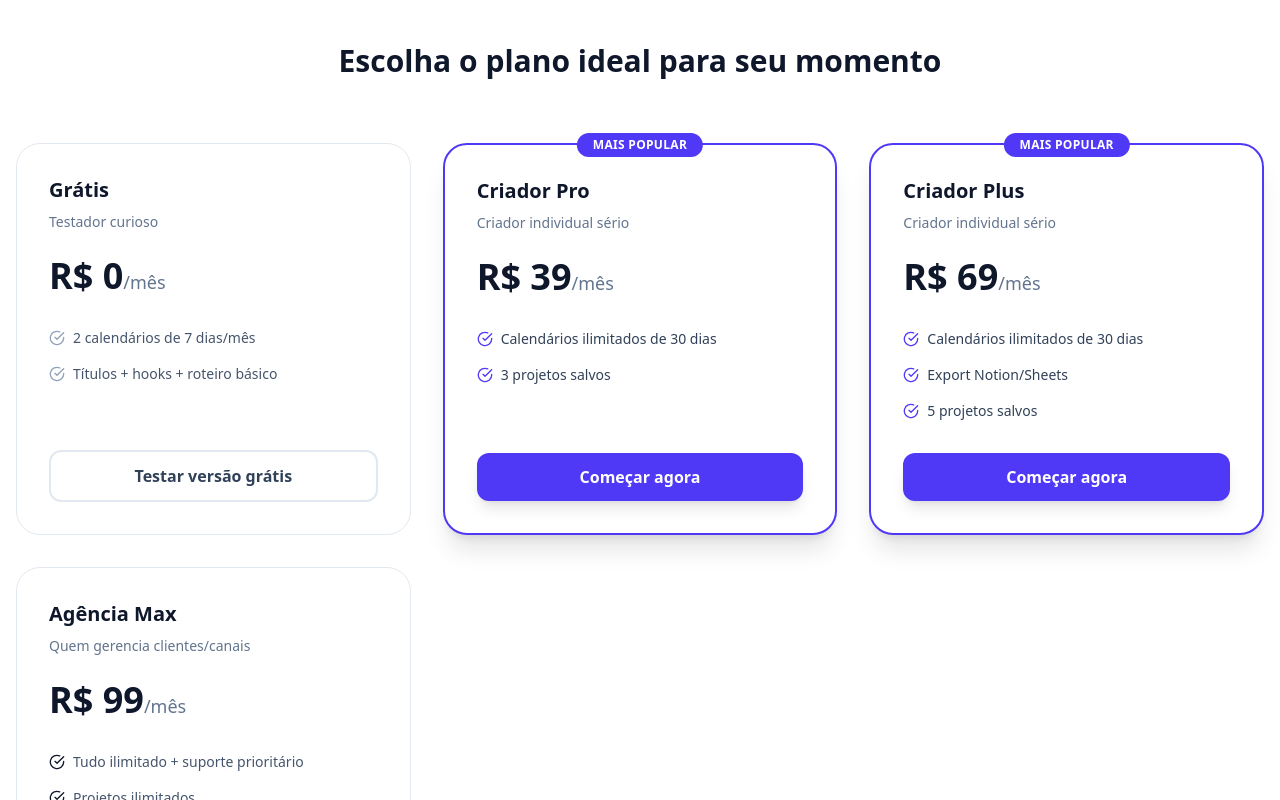
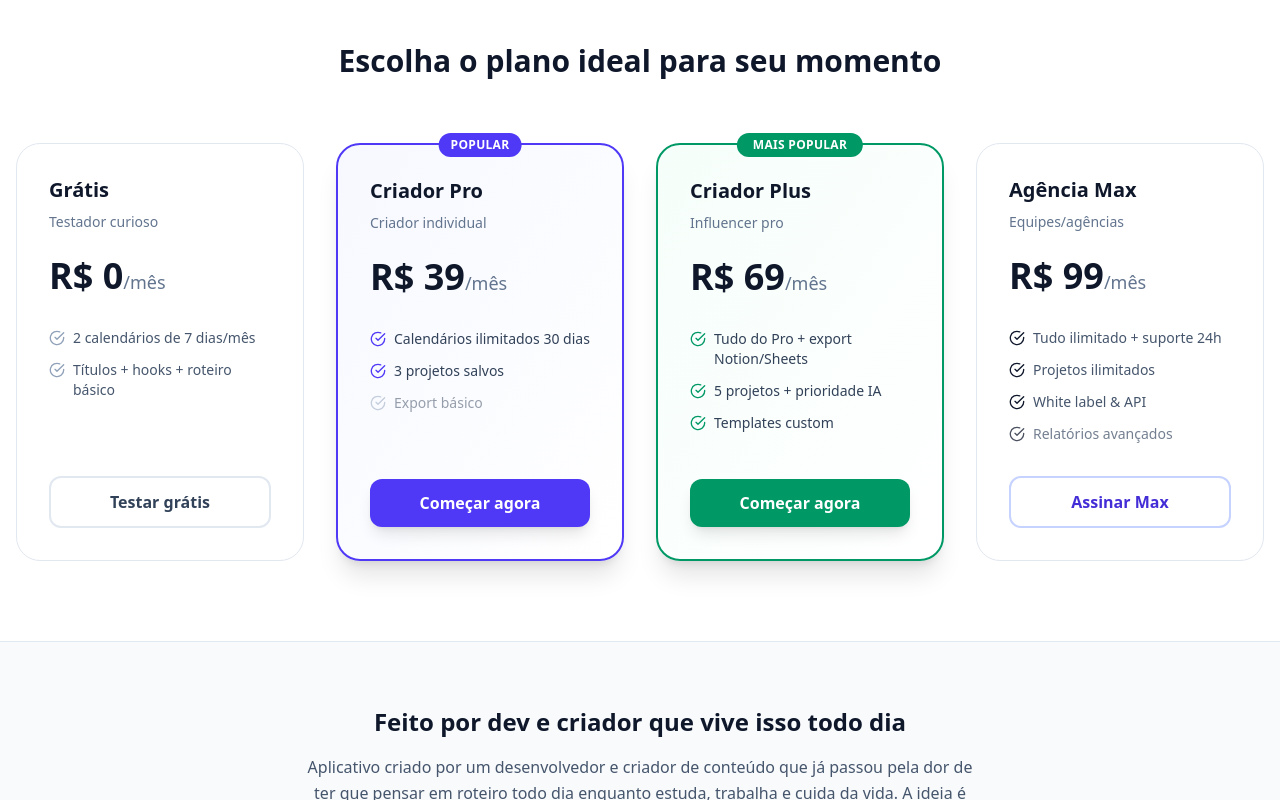
Before and after one commit to matheuskendi/groadmapia, a React (Vite) app: page / in a window 1280 px wide. Shown: the part 2400-3200 px from the top of the page. Built offline with nearby package versions, Linux system fonts and the light colour scheme; no server answers.

Commit message:
Atualizando planos de preços na landing page

```diff
--- a/components/LandingPage.tsx
+++ b/components/LandingPage.tsx
@@ -175,114 +175,124 @@ const LandingPage: React.FC<LandingPageProps> = ({ onAuth }) => {
         <div className="text-center mb-16">
           <h2 className="text-3xl font-bold text-slate-900">Escolha o plano ideal para seu momento</h2>
         </div>
-        <div className="grid md:grid-cols-3 gap-8">
+        <div className="grid grid-cols-1 sm:grid-cols-2 md:grid-cols-4 gap-6 lg:gap-8">
+
           {/* Grátis */}
-          <div className="p-8 rounded-3xl border border-slate-200 bg-white flex flex-col">
+          <div className="group p-6 lg:p-8 rounded-3xl border border-slate-200 bg-white h-full flex flex-col hover:shadow-md transition-all">
             <h3 className="text-xl font-bold text-slate-900 mb-2">Grátis</h3>
             <p className="text-slate-500 text-sm mb-6">Testador curioso</p>
             <div className="text-4xl font-bold text-slate-900 mb-8">R$ 0<span className="text-lg font-normal text-slate-500">/mês</span></div>
-            <ul className="space-y-4 mb-8 flex-1">
-              <li className="flex items-start gap-2 text-slate-600 text-sm">
-                <CheckCircle className="h-4 w-4 text-slate-400 shrink-0 mt-0.5" />
+            <ul className="space-y-3 mb-8 flex-1 min-h-0 text-sm text-slate-600">
+              <li className="flex items-start gap-2">
+                <CheckCircle className="h-4 w-4 text-slate-400 shrink-0 mt-0.5 flex-shrink-0" />
                 2 calendários de 7 dias/mês
               </li>
-              <li className="flex items-start gap-2 text-slate-600 text-sm">
-                <CheckCircle className="h-4 w-4 text-slate-400 shrink-0 mt-0.5" />
+              <li className="flex items-start gap-2">
+                <CheckCircle className="h-4 w-4 text-slate-400 shrink-0 mt-0.5 flex-shrink-0" />
                 Títulos + hooks + roteiro básico
               </li>
             </ul>
             <button
-              onClick={() => onAuth('SIGNUP')}
-              className="w-full py-3 px-4 rounded-xl border-2 border-slate-200 text-slate-700 font-bold hover:bg-slate-50 transition-colors"
+                onClick={() => onAuth('SIGNUP')}
+                className="w-full py-3 px-4 rounded-xl border-2 border-slate-200 text-slate-700 font-bold hover:bg-slate-50 transition-colors"
             >
-              Testar versão grátis
+              Testar grátis
             </button>
           </div>
 
-          {/* Criador Plus */}
-          <div className="p-8 rounded-3xl border-2 border-indigo-600 bg-white relative shadow-xl flex flex-col">
-            <div className="absolute -top-3 left-1/2 transform -translate-x-1/2 bg-indigo-600 text-white px-4 py-1 rounded-full text-xs font-bold uppercase tracking-wide">
-              Mais Popular
+          {/* Pro */}
+          <div className="group p-6 lg:p-8 rounded-3xl border-2 border-indigo-600 bg-gradient-to-br from-indigo-50/50 to-white h-full flex flex-col relative shadow-xl hover:shadow-2xl transition-all">
+            <div className="absolute -top-3 left-1/2 -translate-x-1/2 bg-indigo-600 text-white px-3 py-1 rounded-full text-xs font-bold uppercase tracking-wide">
+              Popular
             </div>
             <h3 className="text-xl font-bold text-slate-900 mb-2">Criador Pro</h3>
-            <p className="text-slate-500 text-sm mb-6">Criador individual sério</p>
+            <p className="text-slate-500 text-sm mb-6">Criador individual</p>
             <div className="text-4xl font-bold text-slate-900 mb-8">R$ 39<span className="text-lg font-normal text-slate-500">/mês</span></div>
-            <ul className="space-y-4 mb-8 flex-1">
-              <li className="flex items-start gap-2 text-slate-700 font-medium text-sm">
-                <CheckCircle className="h-4 w-4 text-indigo-600 shrink-0 mt-0.5" />
-                Calendários ilimitados de 30 dias
+            <ul className="space-y-3 mb-8 flex-1 min-h-0 text-sm text-slate-700 font-medium">
+              <li className="flex items-start gap-2">
+                <CheckCircle className="h-4 w-4 text-indigo-600 shrink-0 mt-0.5 flex-shrink-0" />
+                Calendários ilimitados 30 dias
               </li>
-              <li className="flex items-start gap-2 text-slate-700 font-medium text-sm">
-                <CheckCircle className="h-4 w-4 text-indigo-600 shrink-0 mt-0.5" />
+              <li className="flex items-start gap-2">
+                <CheckCircle className="h-4 w-4 text-indigo-600 shrink-0 mt-0.5 flex-shrink-0" />
                 3 projetos salvos
+              </li>
+              <li className="flex items-start gap-2 opacity-50">
+                <CheckCircle className="h-4 w-4 text-slate-400 shrink-0 mt-0.5 flex-shrink-0" />
+                Export básico
               </li>
             </ul>
             <button
                 onClick={() => onAuth('SIGNUP')}
-                className="w-full py-3 px-4 rounded-xl bg-indigo-600 text-white font-bold hover:bg-indigo-700 shadow-lg transition-colors"
+                className="w-full py-3 px-4 rounded-xl bg-indigo-600 text-white font-bold hover:bg-indigo-700 shadow-lg transition-all"
             >
               Começar agora
             </button>
           </div>
 
-          {/* Criador Pro */}
-          <div className="p-8 rounded-3xl border-2 border-indigo-600 bg-white relative shadow-xl flex flex-col">
-            <div className="absolute -top-3 left-1/2 transform -translate-x-1/2 bg-indigo-600 text-white px-4 py-1 rounded-full text-xs font-bold uppercase tracking-wide">
+          {/* Plus - Mais Popular */}
+          <div className="group p-6 lg:p-8 rounded-3xl border-2 border-emerald-600 bg-gradient-to-br from-emerald-50/50 to-white h-full flex flex-col relative shadow-xl hover:shadow-2xl transition-all">
+            <div className="absolute -top-3 left-1/2 -translate-x-1/2 bg-emerald-600 text-white px-4 py-1 rounded-full text-xs font-bold uppercase tracking-wide">
               Mais Popular
             </div>
             <h3 className="text-xl font-bold text-slate-900 mb-2">Criador Plus</h3>
-            <p className="text-slate-500 text-sm mb-6">Criador individual sério</p>
+            <p className="text-slate-500 text-sm mb-6">Influencer pro</p>
             <div className="text-4xl font-bold text-slate-900 mb-8">R$ 69<span className="text-lg font-normal text-slate-500">/mês</span></div>
-            <ul className="space-y-4 mb-8 flex-1">
-              <li className="flex items-start gap-2 text-slate-700 font-medium text-sm">
-                <CheckCircle className="h-4 w-4 text-indigo-600 shrink-0 mt-0.5" />
-                Calendários ilimitados de 30 dias
+            <ul className="space-y-3 mb-8 flex-1 min-h-0 text-sm text-slate-700 font-medium">
+              <li className="flex items-start gap-2">
+                <CheckCircle className="h-4 w-4 text-emerald-600 shrink-0 mt-0.5 flex-shrink-0" />
+                Tudo do Pro + export Notion/Sheets
               </li>
-              <li className="flex items-start gap-2 text-slate-700 font-medium text-sm">
-                <CheckCircle className="h-4 w-4 text-indigo-600 shrink-0 mt-0.5" />
-                Export Notion/Sheets
+              <li className="flex items-start gap-2">
+                <CheckCircle className="h-4 w-4 text-emerald-600 shrink-0 mt-0.5 flex-shrink-0" />
+                5 projetos + prioridade IA
               </li>
-              <li className="flex items-start gap-2 text-slate-700 font-medium text-sm">
-                <CheckCircle className="h-4 w-4 text-indigo-600 shrink-0 mt-0.5" />
-                5 projetos salvos
+              <li className="flex items-start gap-2">
+                <CheckCircle className="h-4 w-4 text-emerald-600 shrink-0 mt-0.5 flex-shrink-0" />
+                Templates custom
               </li>
             </ul>
             <button
-              onClick={() => onAuth('SIGNUP')}
-              className="w-full py-3 px-4 rounded-xl bg-indigo-600 text-white font-bold hover:bg-indigo-700 shadow-lg transition-colors"
+                onClick={() => onAuth('SIGNUP')}
+                className="w-full py-3 px-4 rounded-xl bg-emerald-600 text-white font-bold hover:bg-emerald-700 shadow-lg transition-all"
             >
               Começar agora
             </button>
           </div>
 
-          {/* Agência Max */}
-          <div className="p-8 rounded-3xl border border-slate-200 bg-white flex flex-col">
+          {/* Max */}
+          <div className="group p-6 lg:p-8 rounded-3xl border border-slate-200 bg-white h-full flex flex-col hover:shadow-md transition-all">
             <h3 className="text-xl font-bold text-slate-900 mb-2">Agência Max</h3>
-            <p className="text-slate-500 text-sm mb-6">Quem gerencia clientes/canais</p>
+            <p className="text-slate-500 text-sm mb-6">Equipes/agências</p>
             <div className="text-4xl font-bold text-slate-900 mb-8">R$ 99<span className="text-lg font-normal text-slate-500">/mês</span></div>
-            <ul className="space-y-4 mb-8 flex-1">
-              <li className="flex items-start gap-2 text-slate-600 text-sm">
-                <CheckCircle className="h-4 w-4 text-slate-900 shrink-0 mt-0.5" />
-                Tudo ilimitado + suporte prioritário
+            <ul className="space-y-3 mb-8 flex-1 min-h-0 text-sm text-slate-600">
+              <li className="flex items-start gap-2">
+                <CheckCircle className="h-4 w-4 text-slate-900 shrink-0 mt-0.5 flex-shrink-0" />
+                Tudo ilimitado + suporte 24h
               </li>
-              <li className="flex items-start gap-2 text-slate-600 text-sm">
-                <CheckCircle className="h-4 w-4 text-slate-900 shrink-0 mt-0.5" />
+              <li className="flex items-start gap-2">
+                <CheckCircle className="h-4 w-4 text-slate-900 shrink-0 mt-0.5 flex-shrink-0" />
                 Projetos ilimitados
               </li>
-              <li className="flex items-start gap-2 text-slate-600 text-sm">
-                <CheckCircle className="h-4 w-4 text-slate-900 shrink-0 mt-0.5" />
-                Templates custom & white label
+              <li className="flex items-start gap-2">
+                <CheckCircle className="h-4 w-4 text-slate-900 shrink-0 mt-0.5 flex-shrink-0" />
+                White label & API
+              </li>
+              <li className="flex items-start gap-2 opacity-75">
+                <CheckCircle className="h-4 w-4 text-slate-900 shrink-0 mt-0.5 flex-shrink-0" />
+                Relatórios avançados
               </li>
             </ul>
             <button
-              onClick={() => onAuth('SIGNUP')}
-              className="w-full py-3 px-4 rounded-xl border border-indigo-200 text-indigo-700 font-bold hover:bg-indigo-50 transition-colors"
+                onClick={() => onAuth('SIGNUP')}
+                className="w-full py-3 px-4 rounded-xl border-2 border-indigo-200 text-indigo-700 font-bold hover:bg-indigo-50 transition-colors"
             >
               Assinar Max
             </button>
           </div>
         </div>
       </section>
+
 
       {/* About Section */}
       <section className="py-16 bg-slate-50 border-t border-slate-200">
```
